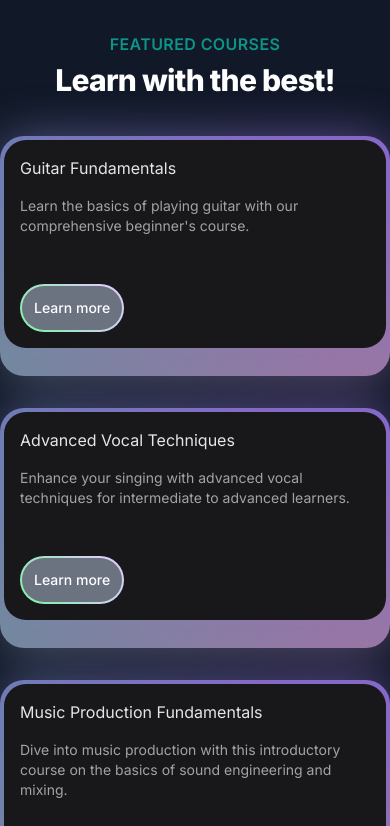
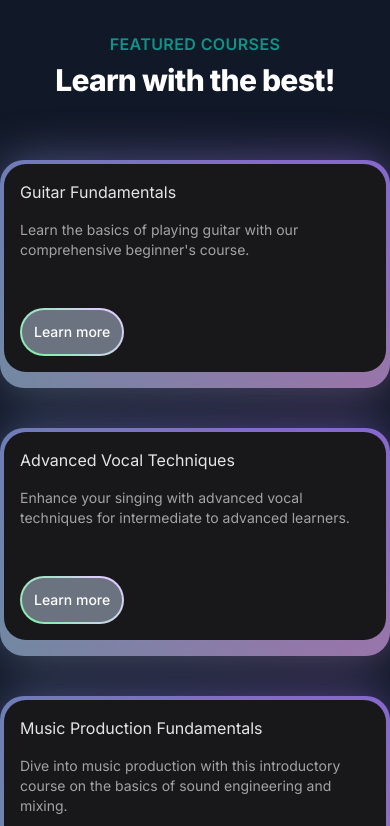
Before and after one commit to SamdeepSharma/Harmonic-Horizons, a Next.js app: page / in a window 390 px wide. Shown: the part 860-1686 px from the top of the page. Built offline with nearby package versions, Linux system fonts and the light colour scheme.

Commit message:
made cards beautiful n responsive

```diff
--- a/src/components/FeaturedCourses.tsx
+++ b/src/components/FeaturedCourses.tsx
@@ -24,12 +24,12 @@ const FeaturedCourses = () => {
                     <h2 className="text-teal-600 text-base font-semibold uppercase tracking-wide">FEATURED COURSES</h2>
                     <p className="mt-2 text-3xl font-extrabold leading-8 tracking-tight text-white sm:text-4xl">Learn with the best!</p>
                </div>
-               <div className="mt-10">
-                    <div className="grid grid-cols-1 sm:grid-cols-2 lg:grid-cols-3 gap-8">
+               <div className="mt-16">
+                    <div className="flex flex-wrap justify-center gap-10">
                          {
                               featuredCourses.map((course: Course) => (
                                    <div key={course.id} className="dark flex justify-center">
-                                        <BackgroundGradient className="mb-6 rounded-[22px] max-w-md h-lg p-4 sm:p-10 bg-white dark:bg-zinc-900">
+                                        <BackgroundGradient className="flex flex-col justify-between rounded-[22px] h-full max-w-md p-4 sm:p-10 bg-white dark:bg-zinc-900">
                                              <div>
                                                   <h3 className="text-base sm:text-xl text-black mb-4 dark:text-neutral-200">
                                                        {course.title}
@@ -52,7 +52,7 @@ const FeaturedCourses = () => {
                          }
                     </div>
                </div>
-               <div className="mt-20 text-center ">
+               <div className="mt-20 text-center">
                     <Link href={"/courses"} className="inline-flex h-12 animate-shimmer items-center justify-center rounded-md border border-slate-800 bg-[linear-gradient(110deg,#000103,45%,#1e2631,55%,#000103)] bg-[length:200%_100%] px-6 font-medium text-slate-400 transition-colors focus:outline-none focus:ring-2 focus:ring-slate-400 focus:ring-offset-2 focus:ring-offset-slate-50">
                          View All Courses
                     </Link>
--- a/src/components/ui/background-gradient.tsx
+++ b/src/components/ui/background-gradient.tsx
@@ -22,7 +22,7 @@ export const BackgroundGradient = ({
     },
   };
   return (
-    <div className={cn("relative p-[4px] group", containerClassName)}>
+    <div className={cn("relative p-1 pb-4 group", containerClassName)}>
       <motion.div
         variants={animate ? variants : undefined}
         initial={animate ? "initial" : undefined}
```
